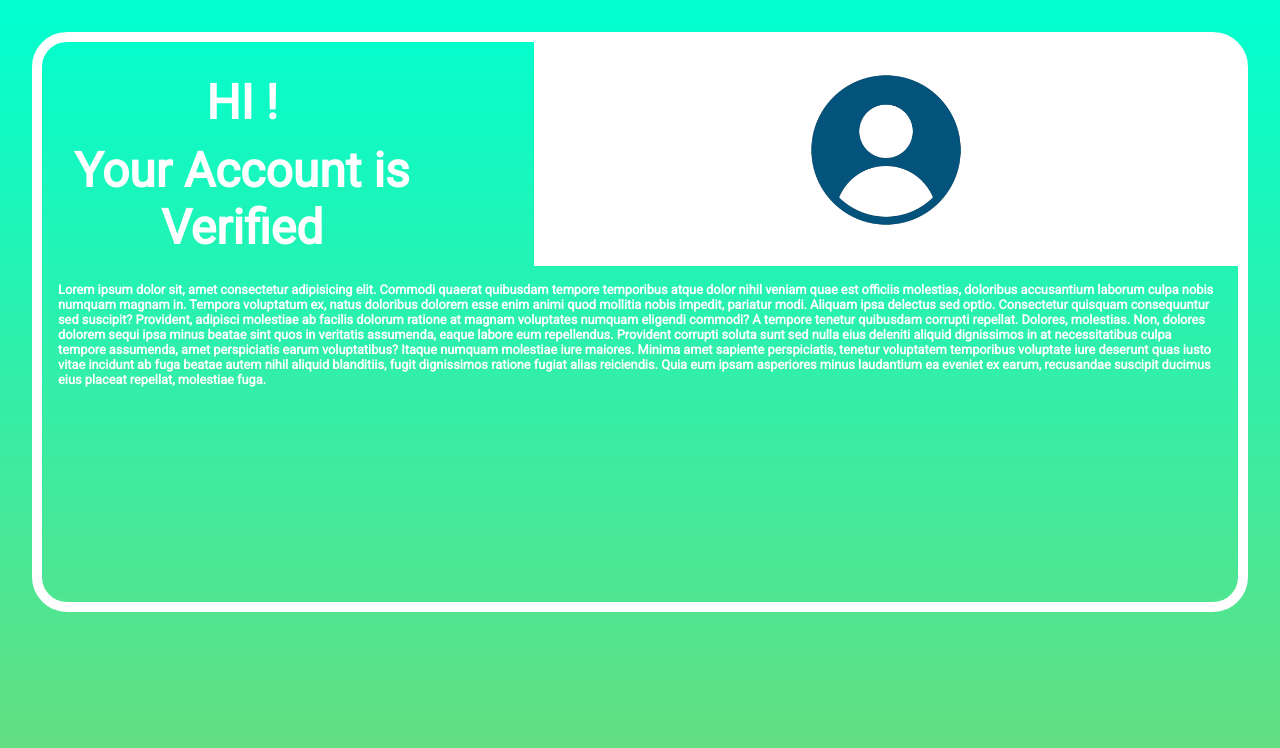
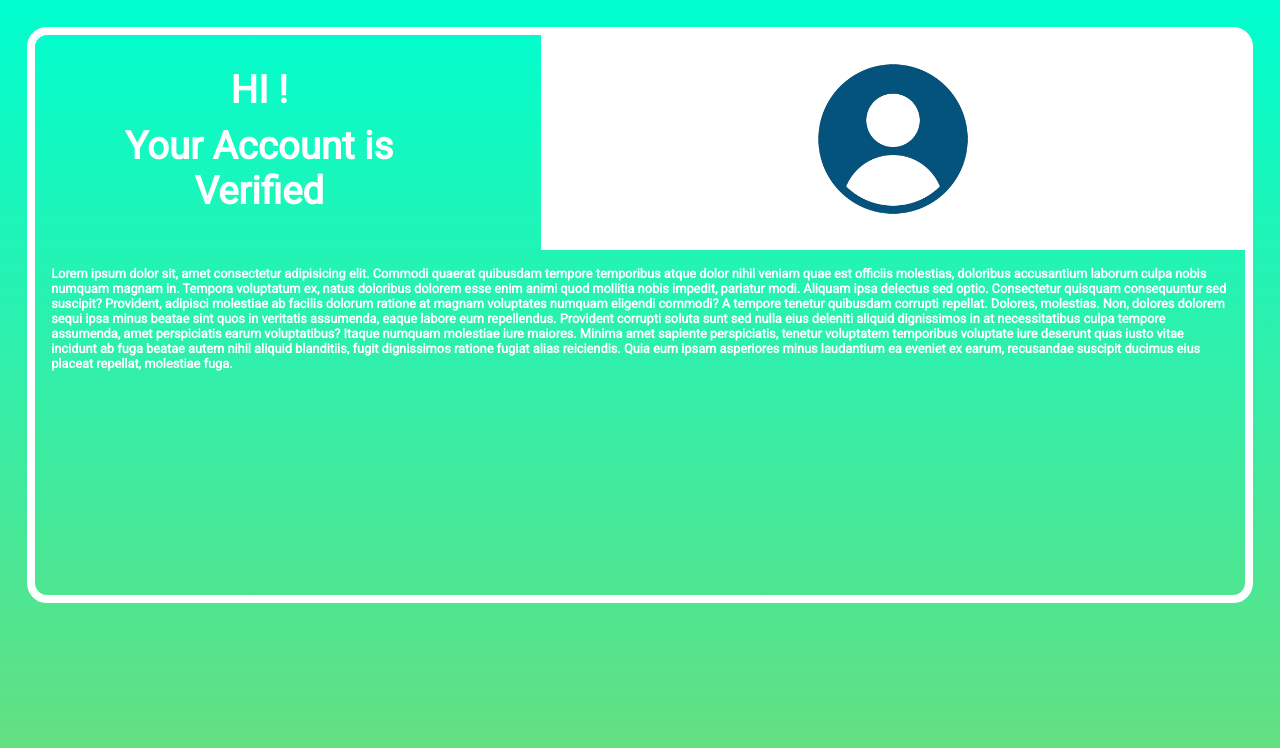
Before and after one commit to velizhaar/notification-card, a React (Create React App) app: page / in a window 1280 px wide. Shown: the top 748 px of the page. Built offline with nearby package versions, Linux system fonts and the light colour scheme.

Commit message:
editing font size

```diff
--- a/src/App.css
+++ b/src/App.css
@@ -66,28 +66,27 @@ img {
 }
 @media (max-width: 1336px) {
   .wrapper {
-    border: 10px solid white;
-
-    margin: 2rem;
+    border: 8px solid white;
+    border-radius: 20px;
+    margin: 1.7rem;
     padding: 0;
   }
   .user {
     margin: 0;
     border-radius: 0;
-    height: 27vh;
-    padding-bottom: 0.5rem;
+    height: 26vh;
+    padding-bottom: 0.4rem;
   }
   img {
     height: 160px;
   }
   .notification {
     padding-top: 3.5rem;
-    margin-left: 0;
-    /* margin-right: 4rem; */
+    margin: 0 1.5rem;
   }
   h1,
   h2 {
-    font-size: 3rem;
+    font-size: 2.4rem;
   }
   h3 {
     padding: 1rem;
```
